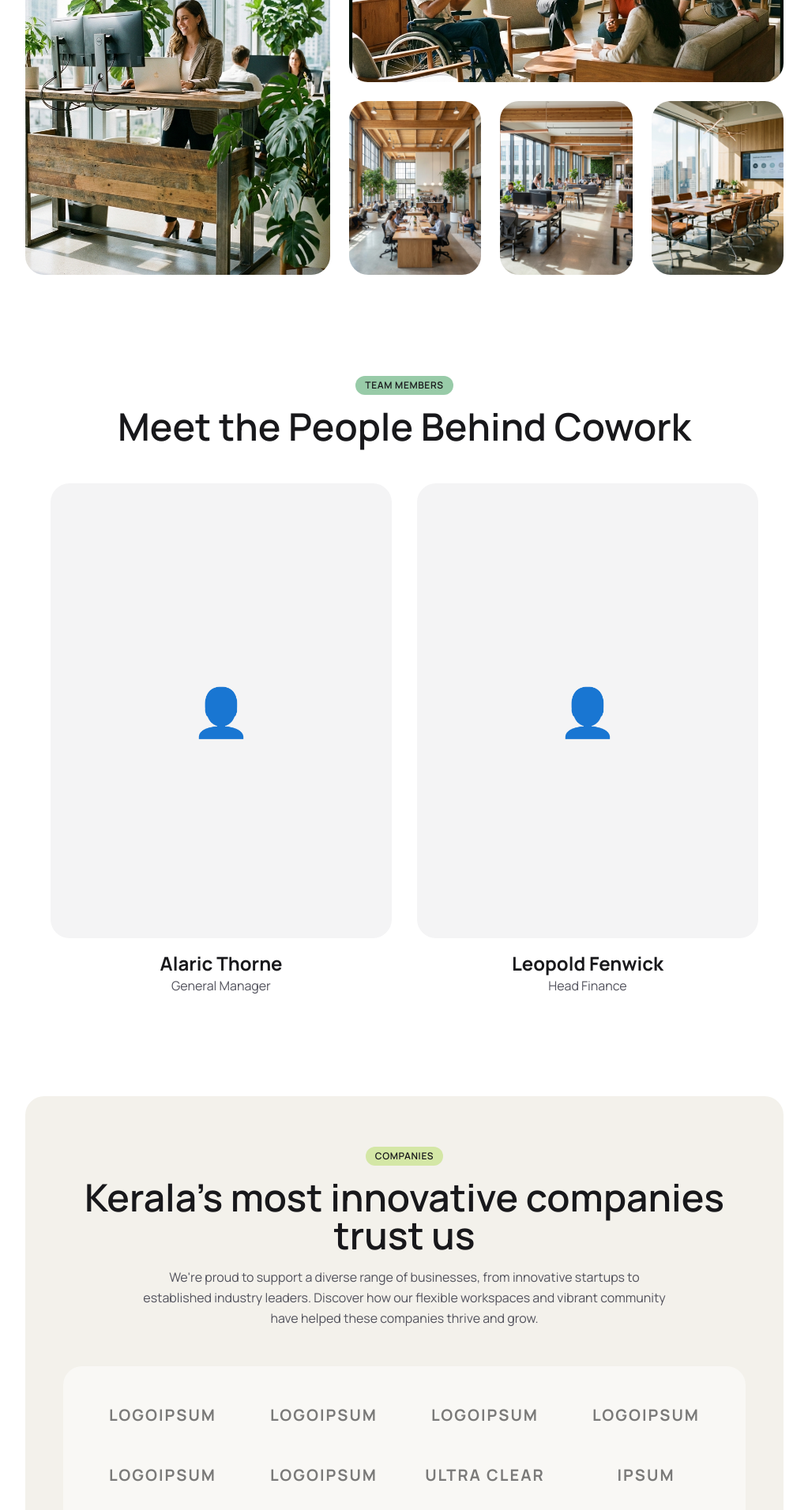
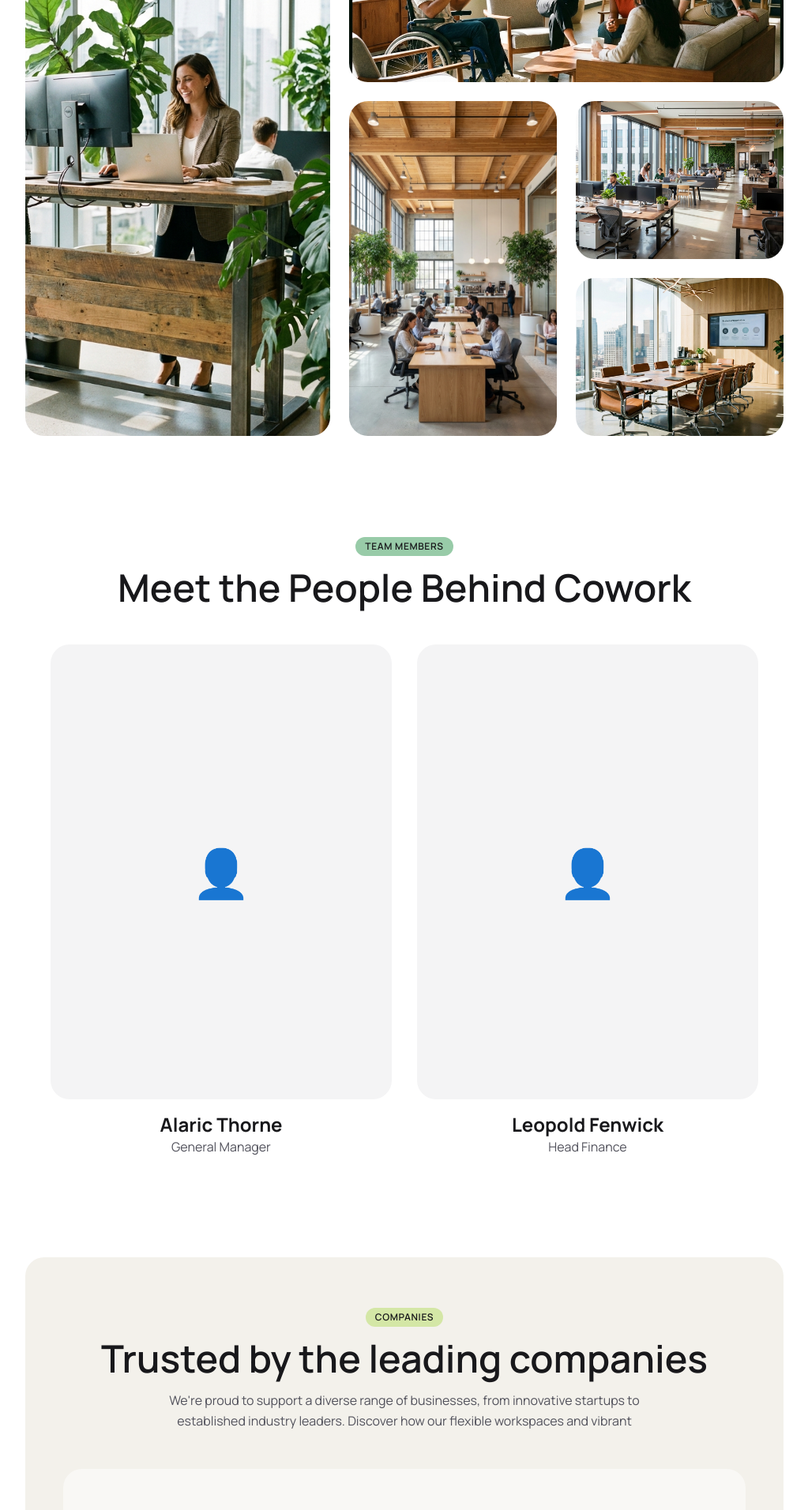
Before and after one commit to maheswar-dileep/cowork-kerala-web, a Next.js app: page /about in a window 1280 px wide. Shown: the part 2180-4092 px from the top of the page at 79% size, without its empty margins (128-1151 px from the left). Built offline with nearby package versions, Linux system fonts and the light colour scheme.

Commit message:
feat: Improve 'Glimpse Inside' image gallery layout and update 'Trusted Companies' section text.

```diff
--- a/src/app/about/Section/GlimpseInsideSection.tsx
+++ b/src/app/about/Section/GlimpseInsideSection.tsx
@@ -4,7 +4,9 @@ import React from 'react';
 const GlimpseInsideSection = () => {
     return (
         <section className="w-full">
-            <h2 className="mb-8 text-4xl font-semibold text-zinc-900 md:text-5xl">A Glimpse Inside</h2>
+            <h2 className="mb-8 text-4xl font-semibold text-zinc-900 md:text-5xl">
+                A Glimpse Inside
+            </h2>
 
             <div className="grid gap-4 md:grid-cols-12 md:gap-6">
                 {/* Left Column: Large Vertical Image */}
@@ -29,9 +31,10 @@ const GlimpseInsideSection = () => {
                         />
                     </div>
 
-                    {/* Bottom Row: 3 Images */}
-                    <div className="grid grid-cols-2 gap-4 md:grid-cols-3 md:gap-6">
-                        <div className="relative h-[180px] md:h-[220px] overflow-hidden rounded-3xl">
+                    {/* Bottom Row */}
+                    <div className="grid grid-cols-1 md:grid-cols-2 gap-4 md:gap-6">
+                        {/* Left: Tall Vertical Image */}
+                        <div className="relative h-[300px] md:h-full min-h-[300px] overflow-hidden rounded-3xl">
                             <Image
                                 src="/images/glimpse/open-office.png"
                                 alt="Open office space"
@@ -39,7 +42,10 @@ const GlimpseInsideSection = () => {
                                 className="object-cover"
                             />
                         </div>
-                        <div className="relative h-[180px] md:h-[220px] overflow-hidden rounded-3xl">
+
+                        {/* Right: Stack of 2 Images */}
+                        <div className="flex flex-col gap-4 md:gap-6">
+                            <div className="relative h-[180px] md:h-[200px] overflow-hidden rounded-3xl">
                                 <Image
                                     src="/images/glimpse/office-floor.png"
                                     alt="Office floor view"
@@ -47,7 +53,7 @@ const GlimpseInsideSection = () => {
                                     className="object-cover"
                                 />
                             </div>
-                        <div className="relative col-span-2 md:col-span-1 h-[180px] md:h-[220px] overflow-hidden rounded-3xl">
+                            <div className="relative h-[180px] md:h-[200px] overflow-hidden rounded-3xl">
                                 <Image
                                     src="/images/glimpse/meeting-room.png"
                                     alt="Meeting room"
@@ -58,6 +64,7 @@ const GlimpseInsideSection = () => {
                         </div>
                     </div>
                 </div>
+            </div>
         </section>
     );
 };
--- a/src/app/about/Section/TrustedCompaniesSection.tsx
+++ b/src/app/about/Section/TrustedCompaniesSection.tsx
@@ -25,12 +25,12 @@ const TrustedCompaniesSection = () => {
                     Companies
                 </span>
                 <h2 className="text-4xl font-semibold text-zinc-900 md:text-5xl">
-                    Kerala&apos;s most innovative companies trust us{' '}
+                    Trusted by the leading companies{' '}
                 </h2>
                 <p className="max-w-2xl text-zinc-600 leading-relaxed">
-                    We&apos;re proud to support a diverse range of businesses, from innovative
-                    startups to established industry leaders. Discover how our flexible workspaces
-                    and vibrant community have helped these companies thrive and grow.
+                    We're proud to support a diverse range of businesses, from innovative startups
+                    to established industry leaders. Discover how our flexible workspaces and
+                    vibrant
                 </p>
             </div>
 
```
Lines whose indentation alone changed are shown as unchanged.
